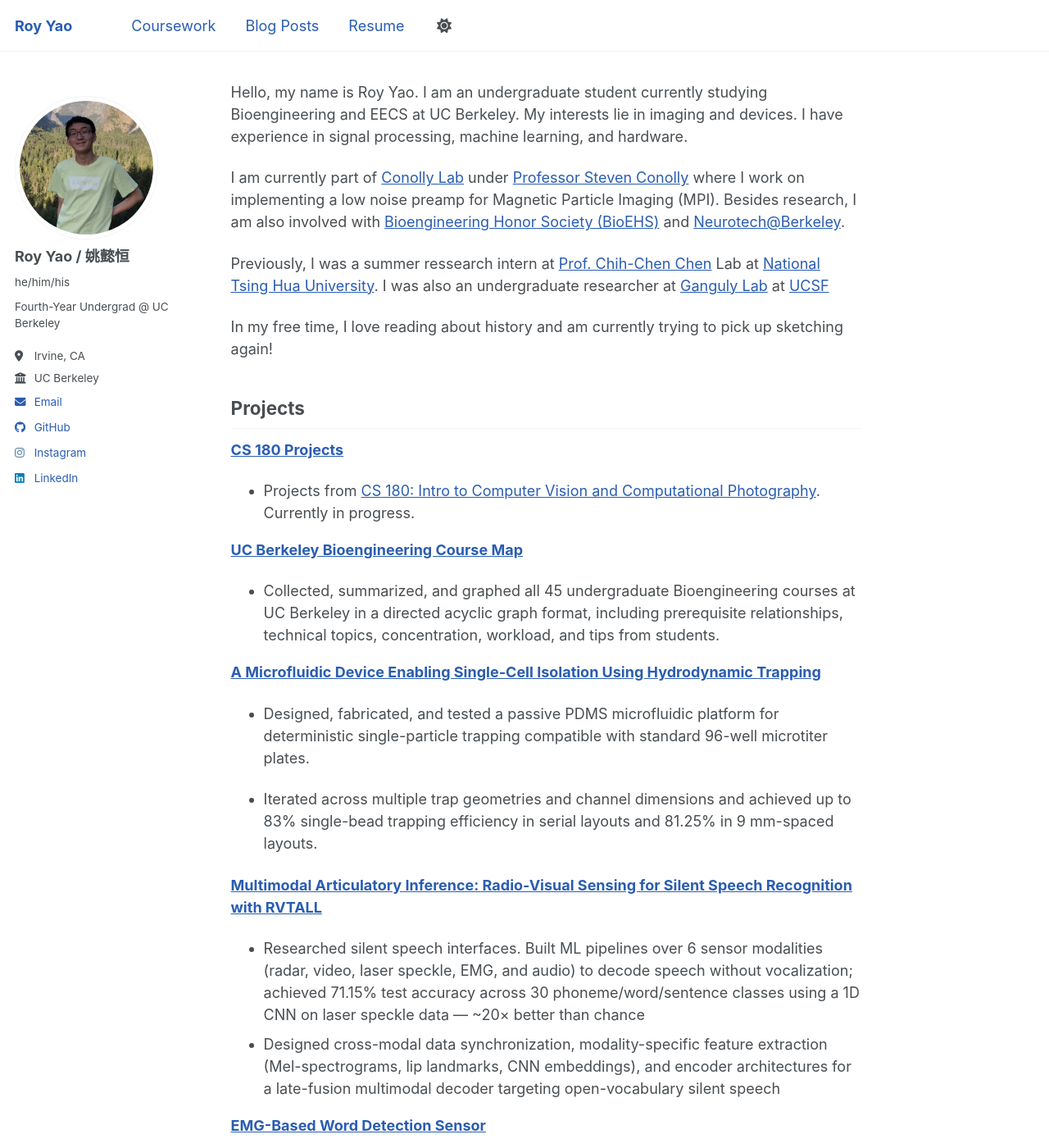
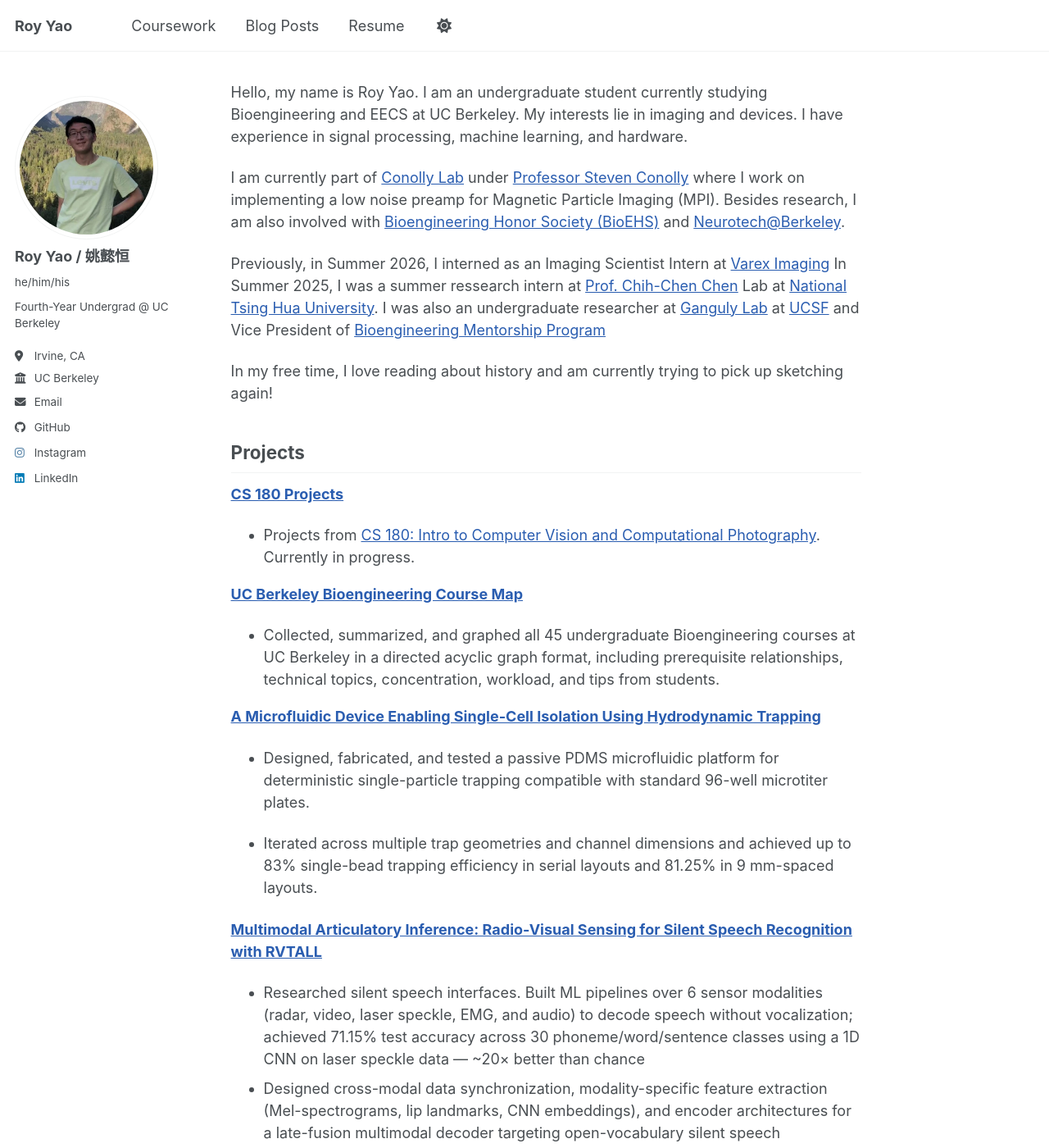
Before and after one commit to royyaoyh/royyaoyh.github.io, a Jekyll site: the page built from _pages/about.md, in a window 1280 px wide and 1400 px high. Shown: the whole window at 82% size. Built offline with Jekyll 4.4.1, drawn with Linux system fonts in a browser that asks for light colours; a script bundle is joined from its source files by our own code; library files that are not in the unit come from our copies.

Commit message:
change link color again + more text

```diff
--- a/_pages/about.md
+++ b/_pages/about.md
@@ -10,7 +10,7 @@
 
 I am currently part of [Conolly Lab](https://bisl.studentorg.berkeley.edu/) under [Professor Steven Conolly](https://www2.eecs.berkeley.edu/Faculty/Homepages/sconolly.html) where I work on implementing a low noise preamp for Magnetic Particle Imaging (MPI). Besides research, I am also involved with [Bioengineering Honor Society (BioEHS)](https://bioehs.studentorg.berkeley.edu/) and [Neurotech@Berkeley](https://neurotech.studentorg.berkeley.edu/).
 
-Previously, I was a summer ressearch intern at [Prof. Chih-Chen Chen](https://pme.site.nthu.edu.tw/p/406-1308-74024,r4027.php?Lang=en) Lab at [National Tsing Hua University](https://nthu-en.site.nthu.edu.tw/). I was also an undergraduate researcher at [Ganguly Lab](https://www.gangulylab.org/) at [UCSF](https://www.ucsf.edu/)
+Previously, in Summer 2026, I interned as an Imaging Scientist Intern at [Varex Imaging](https://www.vareximaging.com/) In Summer 2025, I was a summer ressearch intern at [Prof. Chih-Chen Chen](https://pme.site.nthu.edu.tw/p/406-1308-74024,r4027.php?Lang=en) Lab at [National Tsing Hua University](https://nthu-en.site.nthu.edu.tw/). I was also an undergraduate researcher at [Ganguly Lab](https://www.gangulylab.org/) at [UCSF](https://www.ucsf.edu/) and Vice President of [Bioengineering Mentorship Program](https://bioeng.berkeley.edu/undergrad/bmp)
 
 In my free time, I love reading about history and am currently trying to pick up sketching again!
 
--- a/assets/css/main.scss
+++ b/assets/css/main.scss
@@ -41,39 +41,46 @@
     "vendor/font-awesome/solid",
     "vendor/font-awesome/brands"
 ;
-
+/* Links: only inside page content, so header/nav/sidebar are untouched */
 :root {
   --link: #2a5db0;
   --link-hover: #17407f;
-  --link-visited: #5b4fa3;
 }
 
+.page__content a,
+.page__content a:visited {
+  color: var(--link);
+}
+
+.page__content a:hover,
+.page__content a:focus {
+  color: var(--link-hover);
+}
+
+/* Dark mode: no accent color, just an underline in the text color */
 @media (prefers-color-scheme: dark) {
-  :root {
-    --link: #8ab4f8;
-    --link-hover: #b3d1ff;
-    --link-visited: #b9a8f0;
+  :root:not([data-theme="light"]) .page__content a,
+  :root:not([data-theme="light"]) .page__content a:visited {
+    color: inherit;
+    text-decoration: underline;
+    text-decoration-color: rgba(255, 255, 255, 0.35);
+    text-underline-offset: 3px;
+  }
+  :root:not([data-theme="light"]) .page__content a:hover,
+  :root:not([data-theme="light"]) .page__content a:focus {
+    text-decoration-color: currentColor;
   }
 }
 
-/* If your theme has a manual dark-mode toggle, mirror it here */
-html[data-theme="dark"] {
-  --link: #8ab4f8;
-  --link-hover: #b3d1ff;
-  --link-visited: #b9a8f0;
+/* Manual dark toggle, if your theme has one */
+html[data-theme="dark"] .page__content a,
+html[data-theme="dark"] .page__content a:visited {
+  color: inherit;
+  text-decoration: underline;
+  text-decoration-color: rgba(255, 255, 255, 0.35);
+  text-underline-offset: 3px;
 }
-
-a,
-a:link {
-  color: var(--link);
+html[data-theme="dark"] .page__content a:hover,
+html[data-theme="dark"] .page__content a:focus {
+  text-decoration-color: currentColor;
 }
-
-a:visited {
-  color: var(--link-visited);
-}
-
-a:hover,
-a:focus,
-a:active {
-  color: var(--link-hover);
-}
```
